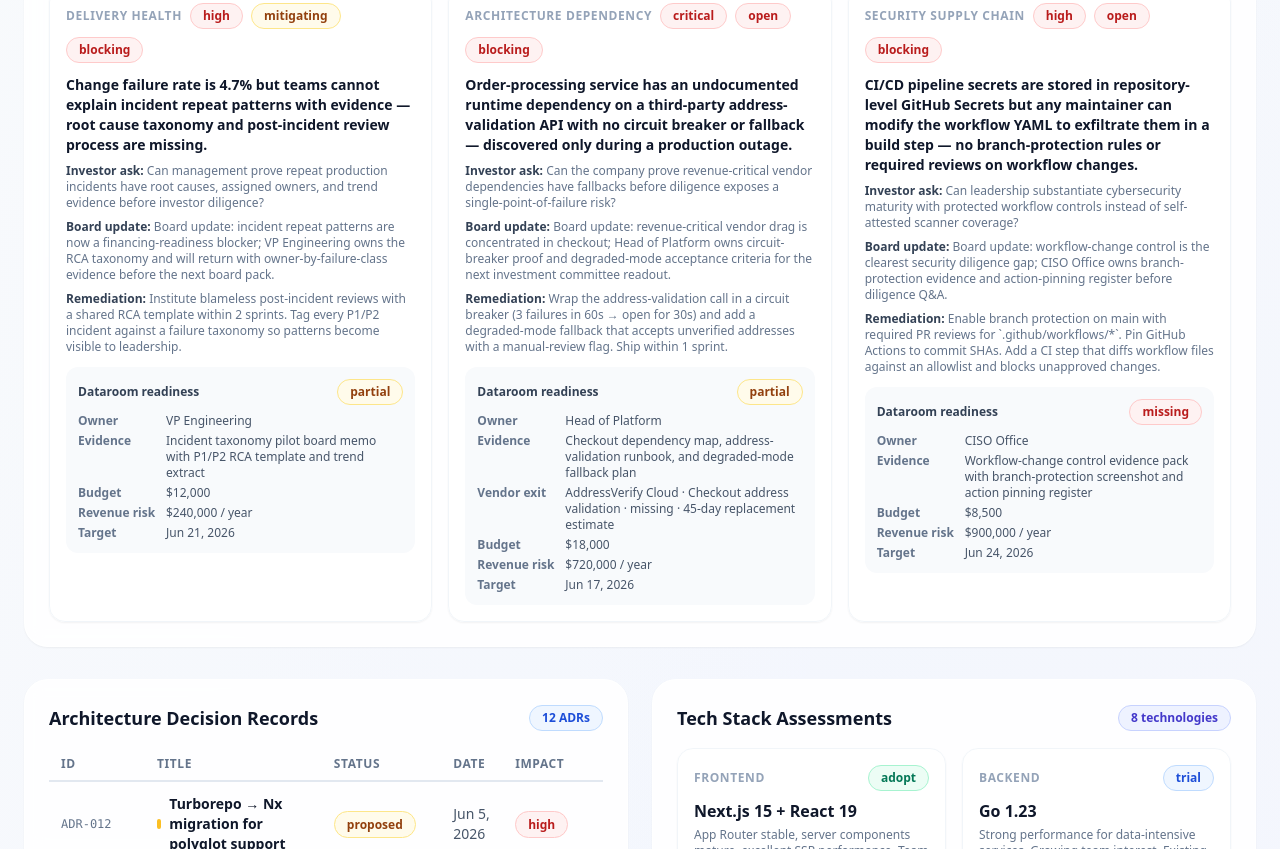
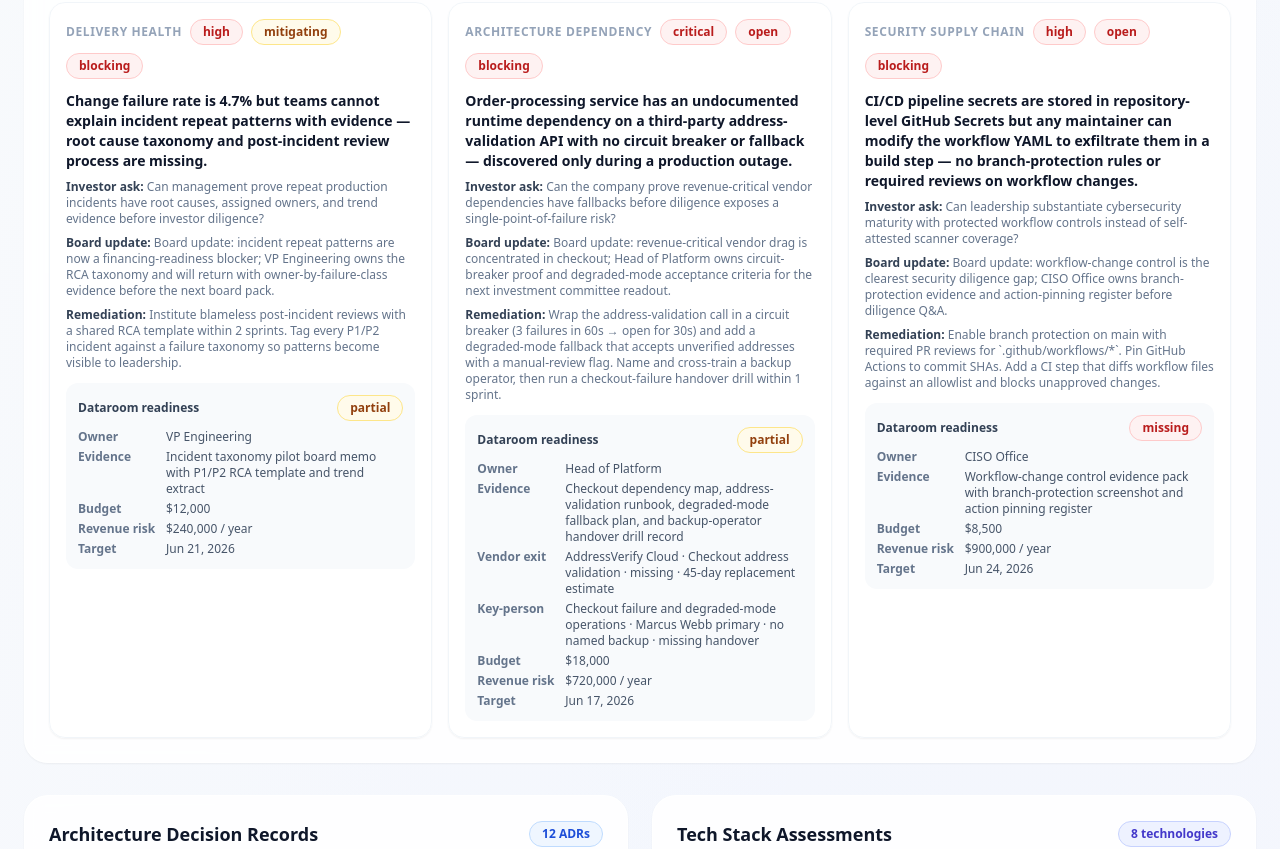
Before and after one commit to tensorgarden/cto-advisory-dashboard, a Next.js app: page / in a window 1280 px wide. Shown: the part 747-1596 px from the top of the page. Built offline with nearby package versions, Linux system fonts and the light colour scheme.

Commit message:
Surface key-person handover risk

```diff
--- a/src/app/page.tsx
+++ b/src/app/page.tsx
@@ -597,6 +597,20 @@ function DiligenceFindingCard({ finding }: { finding: DueDiligenceFinding }) {
               </dd>
             </div>
           )}
+          {finding.keyPersonDependency && (
+            <div className="flex gap-2">
+              <dt className="min-w-20 font-semibold text-slate-500">
+                Key-person
+              </dt>
+              <dd>
+                {finding.keyPersonDependency.criticalSystem} ·{" "}
+                {finding.keyPersonDependency.primaryOwner} primary ·{" "}
+                {finding.keyPersonDependency.backupOwner ?? "no named backup"} ·{" "}
+                {finding.keyPersonDependency.handoverReadiness.replace("_", " ")}{" "}
+                handover
+              </dd>
+            </div>
+          )}
           <div className="flex gap-2">
             <dt className="min-w-20 font-semibold text-slate-500">Budget</dt>
             <dd>
--- a/src/lib/demo-data.ts
+++ b/src/lib/demo-data.ts
@@ -511,6 +511,7 @@ export const demoDueDiligenceFindings: DueDiligenceFinding[] = [
     investorMateriality: "blocking",
     dataroomStatus: "partial",
     criticalVendorDependency: null,
+    keyPersonDependency: null,
     recommendation:
       "Institute blameless post-incident reviews with a shared RCA template within 2 sprints. Tag every P1/P2 incident against a failure taxonomy so patterns become visible to leadership.",
     executiveOwner: "VP Engineering",
@@ -542,10 +543,16 @@ export const demoDueDiligenceFindings: DueDiligenceFinding[] = [
       exitReadiness: "missing",
       estimatedReplacementDays: 45,
     },
+    keyPersonDependency: {
+      criticalSystem: "Checkout failure and degraded-mode operations",
+      primaryOwner: "Marcus Webb",
+      backupOwner: null,
+      handoverReadiness: "missing",
+    },
     recommendation:
-      "Wrap the address-validation call in a circuit breaker (3 failures in 60s → open for 30s) and add a degraded-mode fallback that accepts unverified addresses with a manual-review flag. Ship within 1 sprint.",
+      "Wrap the address-validation call in a circuit breaker (3 failures in 60s → open for 30s) and add a degraded-mode fallback that accepts unverified addresses with a manual-review flag. Name and cross-train a backup operator, then run a checkout-failure handover drill within 1 sprint.",
     executiveOwner: "Head of Platform",
-    evidenceArtifact: "Checkout dependency map, address-validation runbook, and degraded-mode fallback plan",
+    evidenceArtifact: "Checkout dependency map, address-validation runbook, degraded-mode fallback plan, and backup-operator handover drill record",
     estimatedRemediationCostUsd: 18000,
     estimatedAnnualRevenueAtRiskUsd: 720000,
     targetRemediationDate: "2026-06-17",
@@ -568,6 +575,7 @@ export const demoDueDiligenceFindings: DueDiligenceFinding[] = [
     investorMateriality: "blocking",
     dataroomStatus: "missing",
     criticalVendorDependency: null,
+    keyPersonDependency: null,
     recommendation:
       "Enable branch protection on main with required PR reviews for `.github/workflows/*`. Pin GitHub Actions to commit SHAs. Add a CI step that diffs workflow files against an allowlist and blocks unapproved changes.",
     executiveOwner: "CISO Office",
@@ -594,6 +602,7 @@ export const demoDueDiligenceFindings: DueDiligenceFinding[] = [
     investorMateriality: "watchlist",
     dataroomStatus: "partial",
     criticalVendorDependency: null,
+    keyPersonDependency: null,
     recommendation:
       "Add a confidence-score check before surfacing AI-generated answers to customers. Route responses below 0.85 confidence to a human-review queue. Publish an AI-usage disclosure in the help center.",
     executiveOwner: "Head of Customer Experience",
@@ -620,6 +629,7 @@ export const demoDueDiligenceFindings: DueDiligenceFinding[] = [
     investorMateriality: "watchlist",
     dataroomStatus: "partial",
     criticalVendorDependency: null,
+    keyPersonDependency: null,
     recommendation:
       "Extend on-call rotation to one frontend and one data-platform engineer per week. Define severity levels and escalation policies in a shared runbook. Run a tabletop exercise within 30 days.",
     executiveOwner: "Director of Engineering Operations",
@@ -646,6 +656,7 @@ export const demoDueDiligenceFindings: DueDiligenceFinding[] = [
     investorMateriality: "low",
     dataroomStatus: "ready",
     criticalVendorDependency: null,
+    keyPersonDependency: null,
     recommendation:
       "Adopt a lightweight RAPID framework for all architecture decisions. Every ADR must list a Recommender, Approver, and a 6-month review date. This finding is accepted as a process change, not a technical fix.",
     executiveOwner: "CTO",
--- a/src/lib/types.ts
+++ b/src/lib/types.ts
@@ -100,6 +100,18 @@ export interface CriticalVendorDependency {
   estimatedReplacementDays: number;
 }
 
+export type KeyPersonHandoverReadiness =
+  | "missing"
+  | "in_progress"
+  | "verified";
+
+export interface KeyPersonDependency {
+  criticalSystem: string;
+  primaryOwner: string;
+  backupOwner: string | null;
+  handoverReadiness: KeyPersonHandoverReadiness;
+}
+
 export interface DueDiligenceFinding {
   id: string;
   domain: DueDiligenceDomain;
@@ -112,6 +124,7 @@ export interface DueDiligenceFinding {
   investorMateriality: InvestorMateriality;
   dataroomStatus: DataroomStatus;
   criticalVendorDependency: CriticalVendorDependency | null;
+  keyPersonDependency: KeyPersonDependency | null;
   recommendation: string;
   executiveOwner: string;
   evidenceArtifact: string;
```
Also changed, not shown: 1 other file (tests, documents, lock files or other folders).
